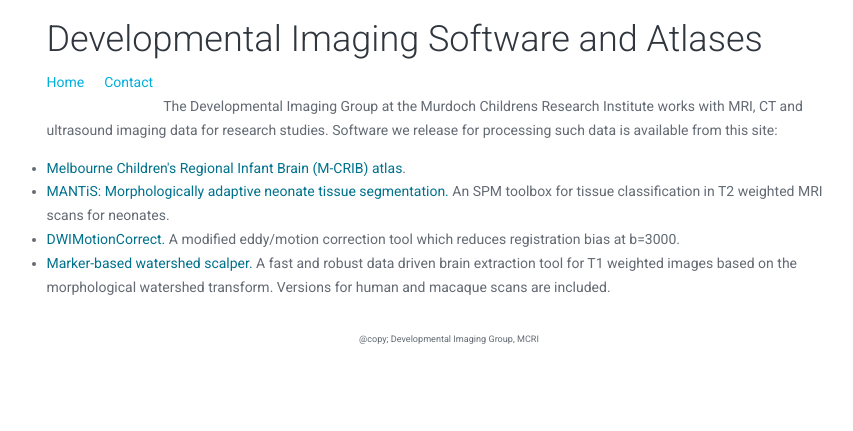
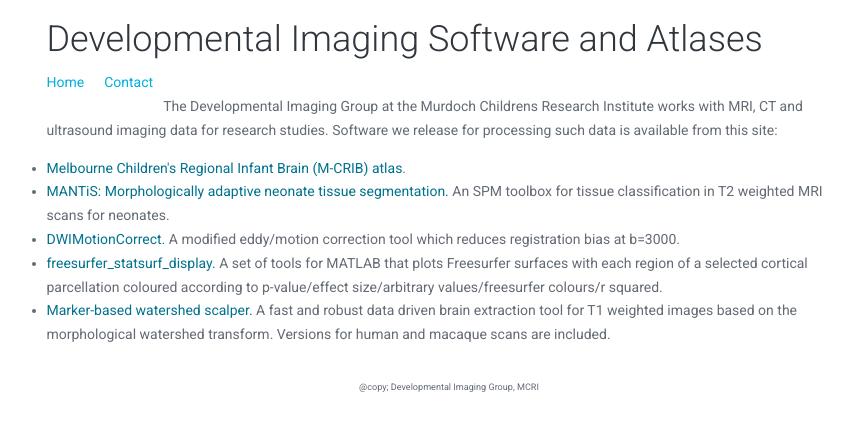
Before and after one commit to DevelopmentalImagingMCRI/DevelopmentalImagingMCRI.github.io, a Jekyll site: the page built from index.html, in a window 1280 px wide. Shown: the top 431 px of the page, without its empty margins (191-1044 px from the left). Built offline with Jekyll 4.4.1, drawn with Linux system fonts in a browser that asks for light colours.

Commit message:
Added freesurfer_statsurf_display

```diff
--- a/index.html
+++ b/index.html
@@ -12,6 +12,7 @@
     <li> <a href="https://github.com/DevelopmentalImagingMCRI/M-CRIB_atlas"> Melbourne Children's Regional Infant Brain (M-CRIB) atlas</a>.
 <li> <a href="http://DevelopmentalImagingMCRI.github.io/mantis">MANTiS: Morphologically adaptive neonate tissue segmentation.</a> An SPM toolbox for tissue classification in T2 weighted MRI scans for neonates.
 <li> <a href="http://DevelopmentalImagingMCRI.github.io/dwimotioncorrect">DWIMotionCorrect.</a> A modified eddy/motion correction tool which reduces registration bias at b=3000.
+<li> <a href="http://DevelopmentalImagingMCRI.github.io/freesurfer_statsurf_display">freesurfer_statsurf_display.</a> A set of tools for MATLAB that plots Freesurfer surfaces with each region of a selected cortical parcellation coloured according to p-value/effect size/arbitrary values/freesurfer colours/r squared.
 <li> <a href="http://github.com/richardbeare/mbwss"> Marker-based watershed scalper.</a> A fast and robust data driven brain extraction tool for T1 weighted images based on the morphological watershed transform. Versions for human and macaque scans are included.
 </ul>
 </p>
```
